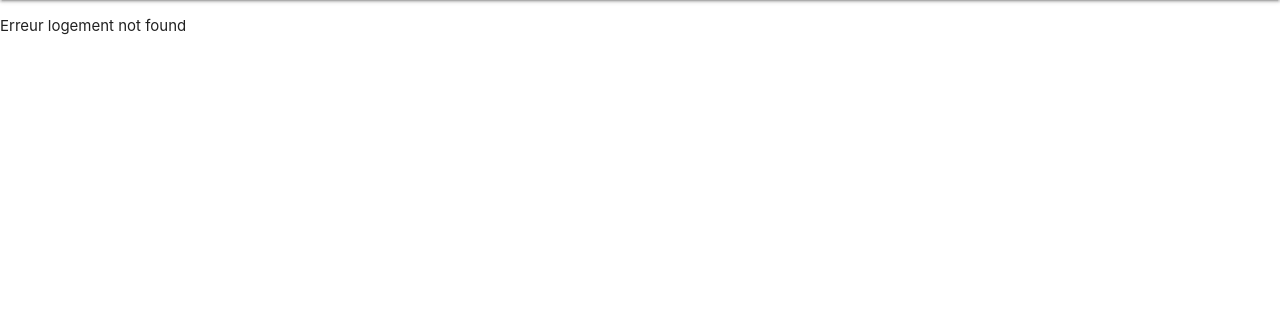
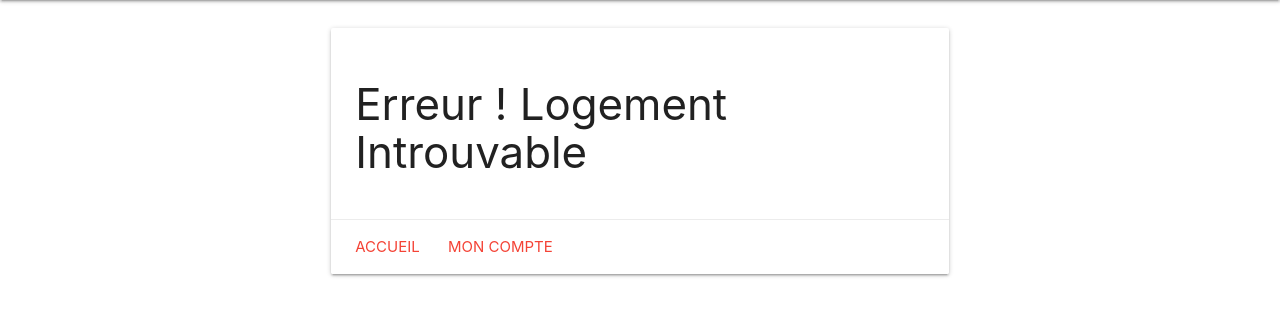
Before and after one commit to Nathancdl/airbnb, a Symfony app: template templates/logement/erreur.html.twig in a window 1280 px wide. Shown: the part 64-380 px from the top of the page. Run offline with Twig, Linux system fonts and the light colour scheme; the template is opened without the code that fills it, so the values that code supplies are empty; some libraries are stand-ins or nearby versions.

Commit message:
fix : css on error for logement

```diff
--- a/templates/logement/erreur.html.twig
+++ b/templates/logement/erreur.html.twig
@@ -3,5 +3,20 @@
 {% block title %}Logement{% endblock %}
 
 {% block body %}
-<p>Erreur logement not found</p>
+
+<div class="row"></div>
+<div class="row">
+    <div class="col s6 offset-s3 ">
+      <div class="card">
+        <div class="card-content">
+         <h3>Erreur ! Logement Introuvable</h3>
+        </div>
+        <div class="card-action ">
+          <a class="red-text" href="{{ path('app_home')}}">Accueil</a>
+          <a class="red-text" href="{{ path('app_mon_compte')}}">Mon Compte</a>
+        </div>
+      </div>
+    </div>
+  </div>
+</div>
 {% endblock %}
```
